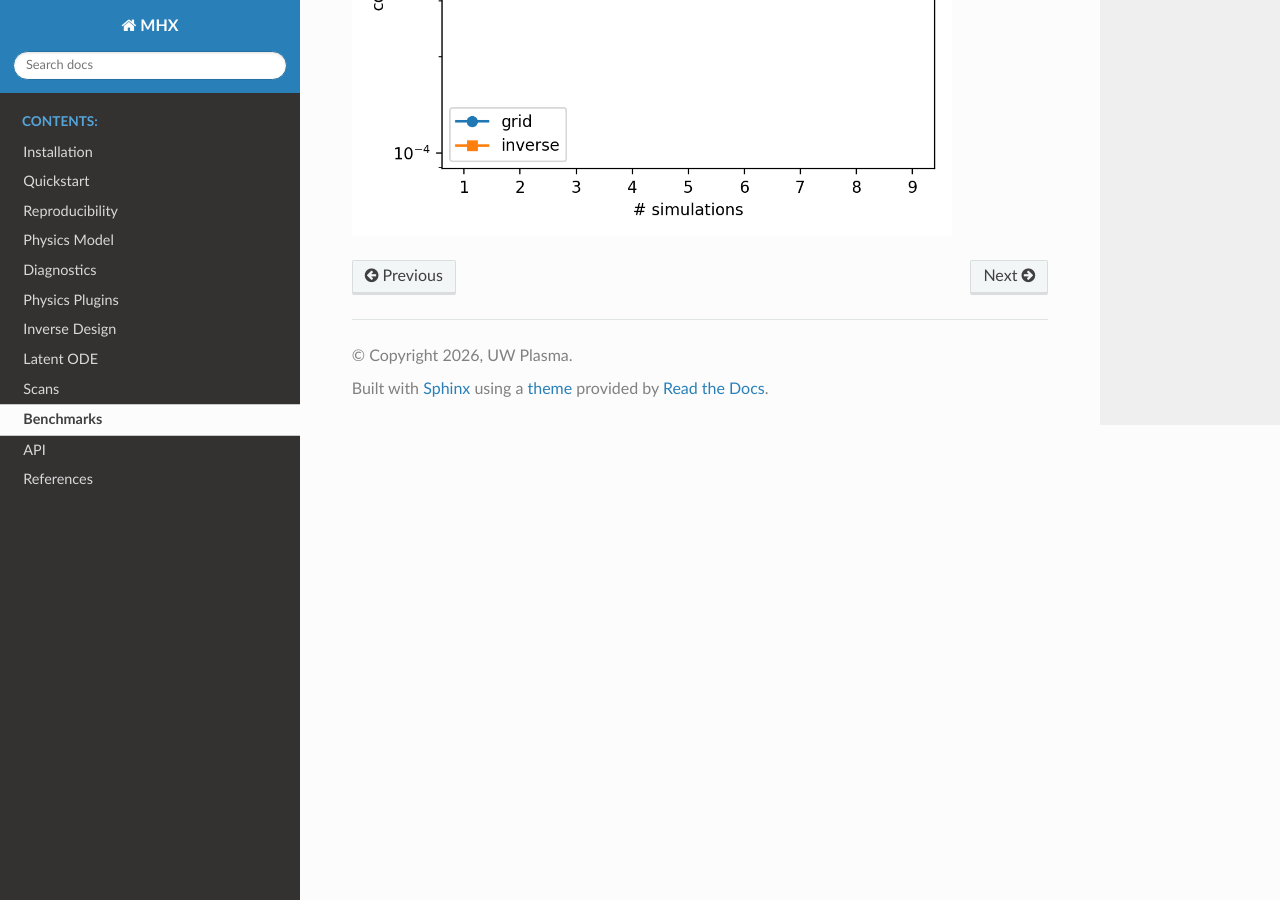
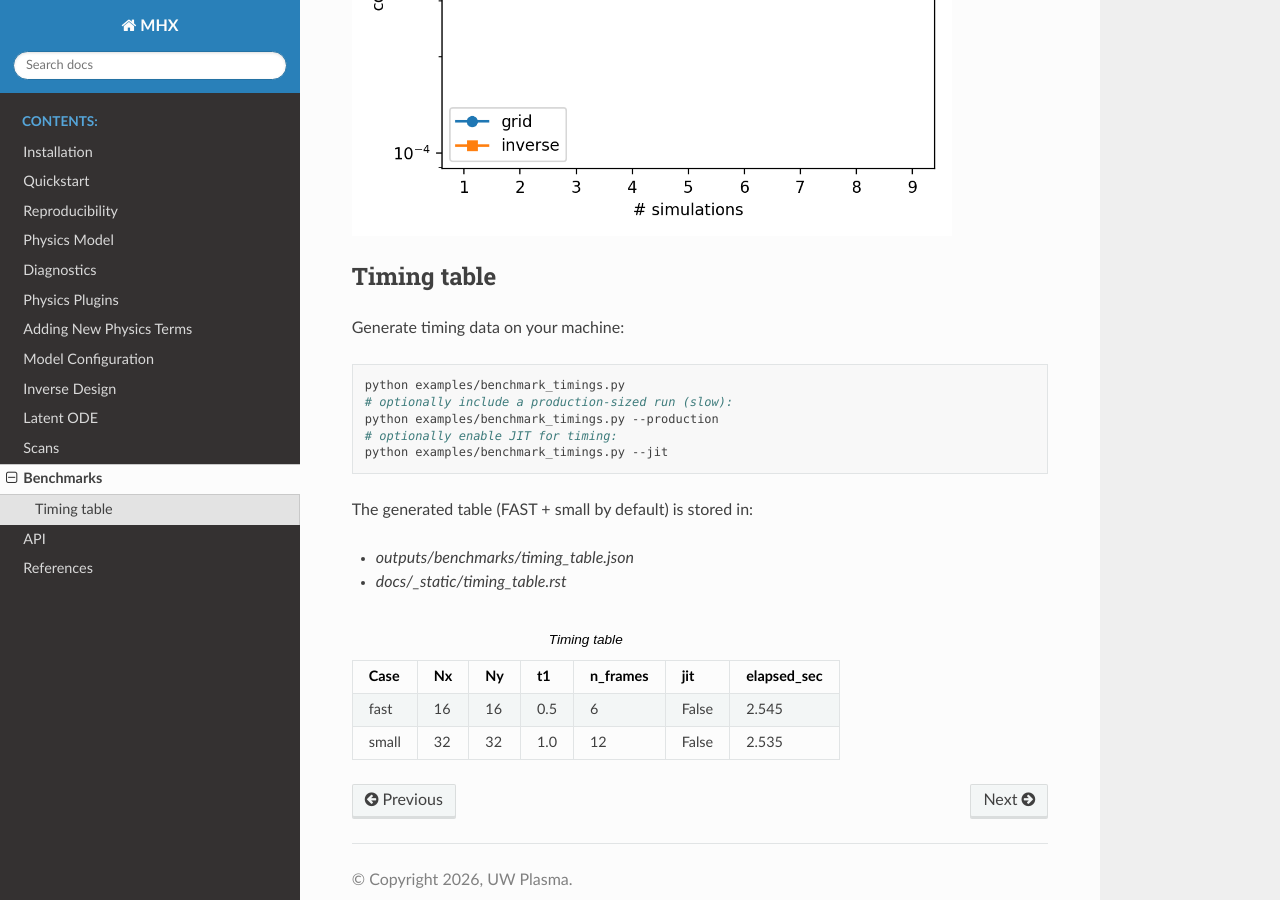
Before and after one commit to uwplasma/MHX, a Sphinx documentation site: the page built from docs/benchmarks.rst, in a window 1280 px wide and 900 px high, scrolled down 1515 px. Built offline with Sphinx 7.4.7 and the Read the Docs theme 3.1.0, drawn with Linux system fonts in a browser that asks for light colours.

Commit message:
docs/examples: benchmarks, latent ODE, reproducibility

```diff
--- /dev/null
+++ b/docs/_static/timing_table.rst
@@ -0,0 +1,24 @@
+.. list-table:: Timing table
+   :header-rows: 1
+
+   * - Case
+     - Nx
+     - Ny
+     - t1
+     - n_frames
+     - jit
+     - elapsed_sec
+   * - fast
+     - 16
+     - 16
+     - 0.5
+     - 6
+     - False
+     - 2.545
+   * - small
+     - 32
+     - 32
+     - 1.0
+     - 12
+     - False
+     - 2.535
--- a/docs/benchmarks.rst
+++ b/docs/benchmarks.rst
@@ -21,3 +21,23 @@ Inverse-design cost history (FAST):
 .. image:: _static/fig_cost_history.png
    :width: 600
    :alt: Cost history
+
+Timing table
+------------
+
+Generate timing data on your machine:
+
+.. code-block:: bash
+
+   python examples/benchmark_timings.py
+   # optionally include a production-sized run (slow):
+   python examples/benchmark_timings.py --production
+   # optionally enable JIT for timing:
+   python examples/benchmark_timings.py --jit
+
+The generated table (FAST + small by default) is stored in:
+
+- `outputs/benchmarks/timing_table.json`
+- `docs/_static/timing_table.rst`
+
+.. include:: _static/timing_table.rst
--- a/docs/diagnostics.rst
+++ b/docs/diagnostics.rst
@@ -30,6 +30,9 @@ Implementation details
 
 - Growth fitting uses a masked, JAX-friendly regression window.
 - Complexity metric is differentiable (no discrete island counting).
+- Standardized metrics API: ``TearingMetrics.from_result(res)`` expects
+  ``res`` from ``_run_tearing_simulation_and_diagnostics`` and returns
+  ``f_kin``, ``complexity``, and ``gamma_fit`` consistently.
 
 Source link:
 
--- a/docs/index.rst
+++ b/docs/index.rst
@@ -13,6 +13,8 @@ Differentiable pseudo-spectral reduced MHD tearing/plasmoid solver and tools.
    physics
    diagnostics
    plugins
+   adding_physics
+   model_config
    inverse_design
    latent_ode
    scans
```
Also changed, not shown: README.md (+25 -0 lines), docs/adding_physics.rst (added, +33 -0 lines), docs/latent_ode.rst (+27 -1 lines), docs/model_config.rst (added, +30 -0 lines), docs/plugins.rst (+26 -1 lines), docs/reproducibility.rst (+15 -0 lines), docs/_static/latent_ode_fit.png, 6 other files.
